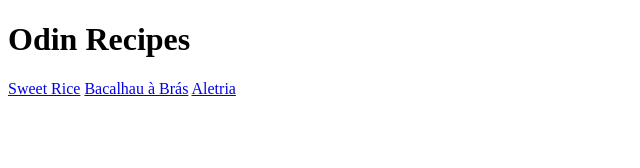
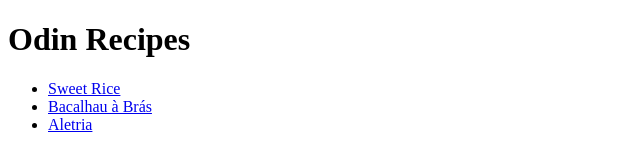
Before and after one commit to kalibardhe/odin-recipes, a plain HTML site: page index.html in a window 1280 px wide. Shown: the whole page, without its empty margins (0-640 px from the left). Drawn offline with Linux system fonts and the light colour scheme.

Commit message:
Add ul and put each link in li, index.html

```diff
--- a/index.html
+++ b/index.html
@@ -7,8 +7,10 @@
 
     <body>
         <h1>Odin Recipes</h1>
-        <a href="recipes/sweet-rice.html">Sweet Rice</a>
-        <a href="recipes/bacalhau-bras.html">Bacalhau à Brás</a>
-        <a href="recipes/aletria.html">Aletria</a>
+        <ul>
+            <li><a href="recipes/sweet-rice.html">Sweet Rice</a></li>
+            <li><a href="recipes/bacalhau-bras.html">Bacalhau à Brás</a></li>
+            <li><a href="recipes/aletria.html">Aletria</a></li>
+        </ul>
     </body>
 </html>
```
